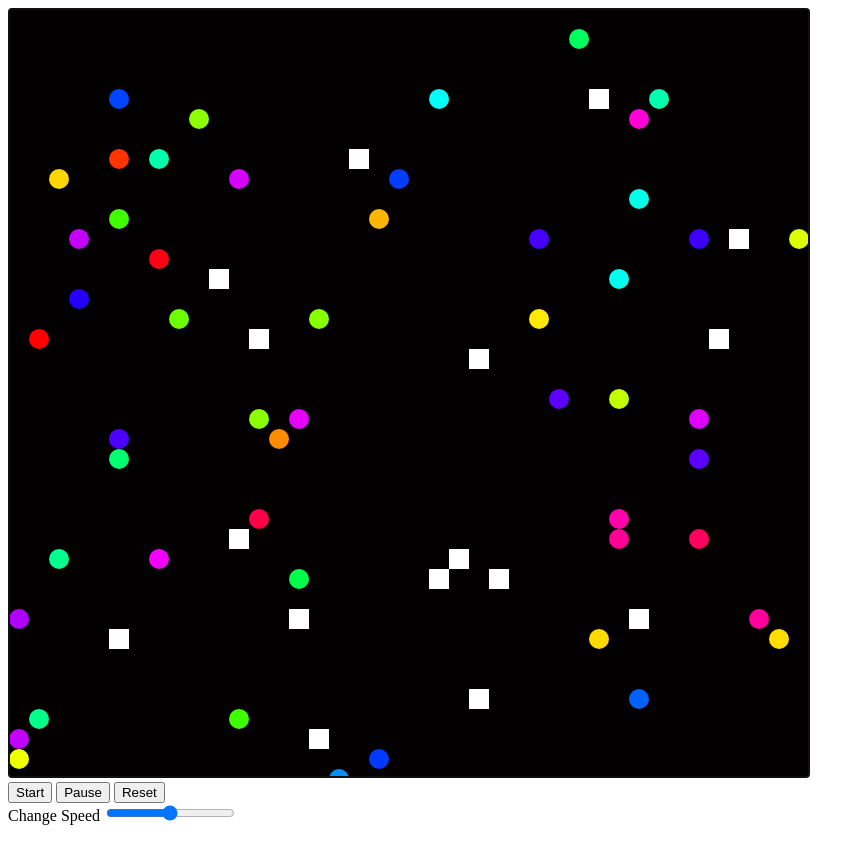
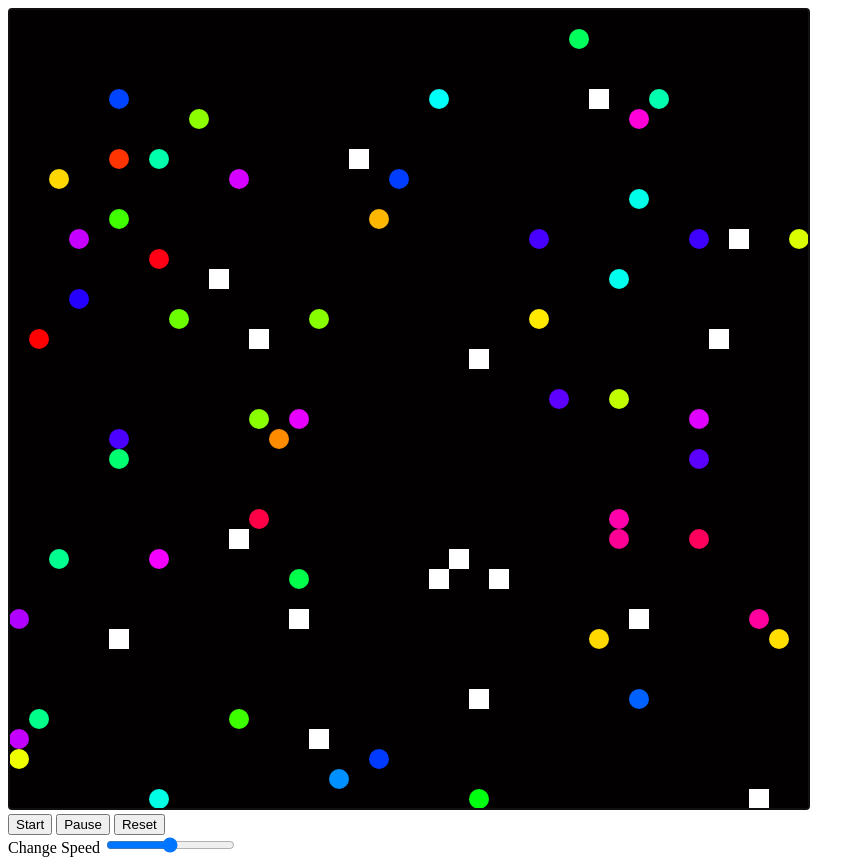
Before and after one commit to Jasonsizemore24/EvolvingColors, a plain HTML site: page index.html in a window 1280 px wide. Shown: the whole page, without its empty margins (0-865 px from the left). Before the commit the page ends 833 px from the top, so only its background shows below. Drawn offline with Linux system fonts and the light colour scheme.

Commit message:
changed canvas size

```diff
--- a/index.html
+++ b/index.html
@@ -11,7 +11,7 @@
     <script type="text/javascript" src="./main.js"></script>
 </head>
 <body>
-    <canvas id="gameWorld" width="800" height="768" style="background: rgb(2, 0, 0); border: 1px solid black" tabindex="0" autofocus></canvas>
+    <canvas id="gameWorld" width="800" height="800" style="background: rgb(2, 0, 0); border: 1px solid black" tabindex="0" autofocus></canvas>
     <form id="controls">
         <button type="button" id="startBtn">Start</button>
         <button type="button" id="pauseBtn">Pause</button>
```
